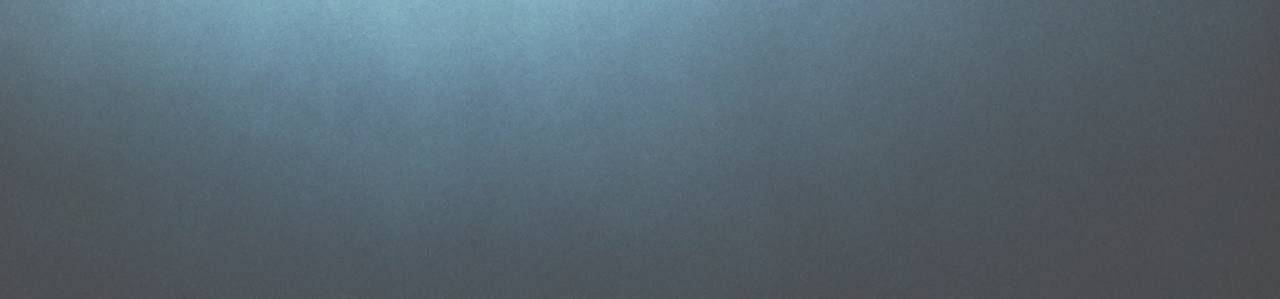
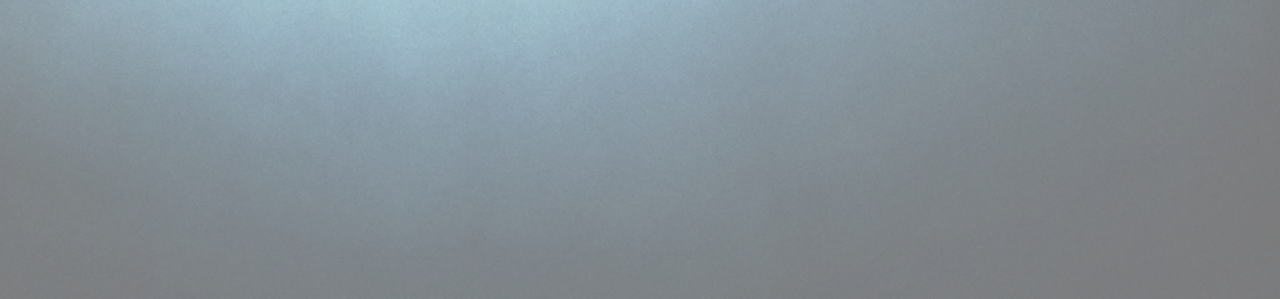
Before and after one commit to vshah505/vishalshah, a website: page index.html in a window 1280 px wide. Shown: the part 501-800 px from the top of the page. Drawn offline with nearby package versions, Linux system fonts and the light colour scheme.

Commit message:
fade background more

```diff
--- a/assets/css/main.css
+++ b/assets/css/main.css
@@ -83,8 +83,8 @@ h2 {
 }
 
 .dim {
-  opacity:0.70;
-  filter:alpha(opacity=70);
+  opacity:0.50;
+  filter:alpha(opacity=50);
 }
 
 .headline {
```
